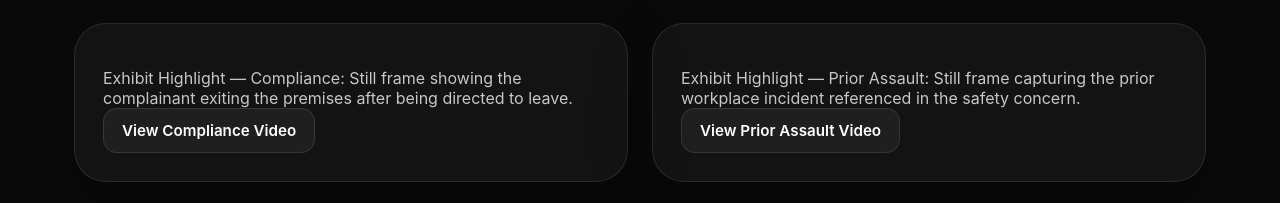
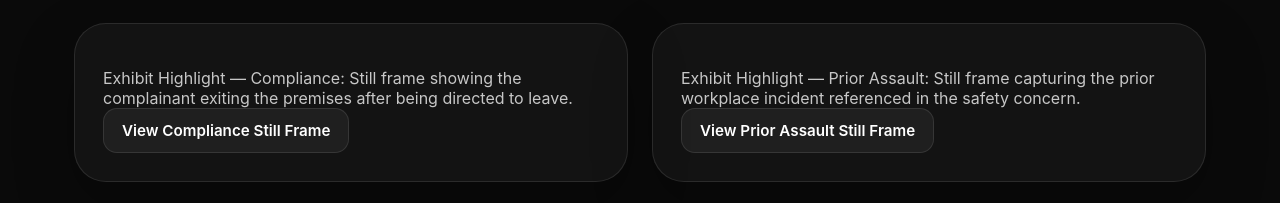
Before and after one commit to Lambgoatie/bluebird-case-site, a React (Create React App) app: page / in a window 1280 px wide. Shown: the part 3074-3277 px from the top of the page. Built offline with nearby package versions, Linux system fonts and the light colour scheme.

Commit message:
Update App.js

```diff
--- a/src/App.js
+++ b/src/App.js
@@ -254,16 +254,16 @@ function App() {
               <div className="muted block-space">
                 Exhibit Highlight — Compliance: Still frame showing the complainant exiting the premises after being directed to leave.
               </div>
-              <a href="https://drive.google.com/file/d/1BKS9MW8FJ67k7MUGPIxyCWZ4lWWsOyQD/view?usp=drive_link" target="_blank" rel="noreferrer" className="button button-dark">
-                View Compliance Video
+              <a href="https://drive.google.com/file/d/1LtgXVbZJM6jOATPG2fa7JSE1JrMZYh0R/view?usp=drive_link" target="_blank" rel="noreferrer" className="button button-dark">
+                View Compliance Still Frame
               </a>
             </div>
             <div className="card">
               <div className="muted block-space">
                 Exhibit Highlight — Prior Assault: Still frame capturing the prior workplace incident referenced in the safety concern.
               </div>
-              <a href="https://drive.google.com/file/d/1BY9SEbfT-xGOT8Zvwd7DFBwn-9mttLj6/view?usp=drive_link" target="_blank" rel="noreferrer" className="button button-dark">
-                View Prior Assault Video
+              <a href="https://drive.google.com/file/d/1R3kbWyvcvhC-2XVXNHmDAD8uRgvEDpJH/view?usp=drive_link" target="_blank" rel="noreferrer" className="button button-dark">
+                View Prior Assault Still Frame
               </a>
             </div>
           </div>
```
